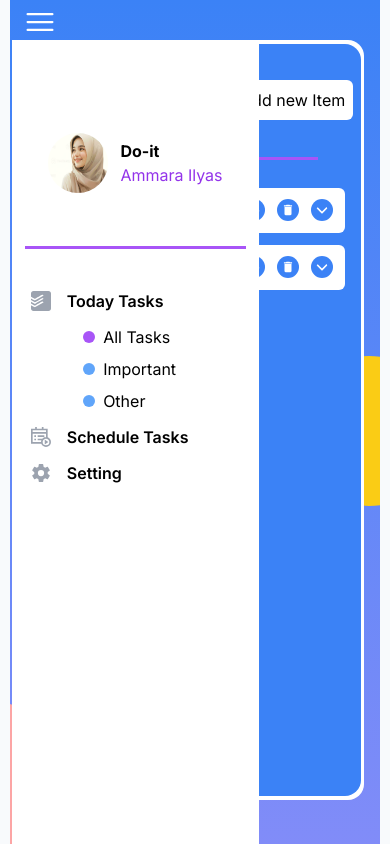
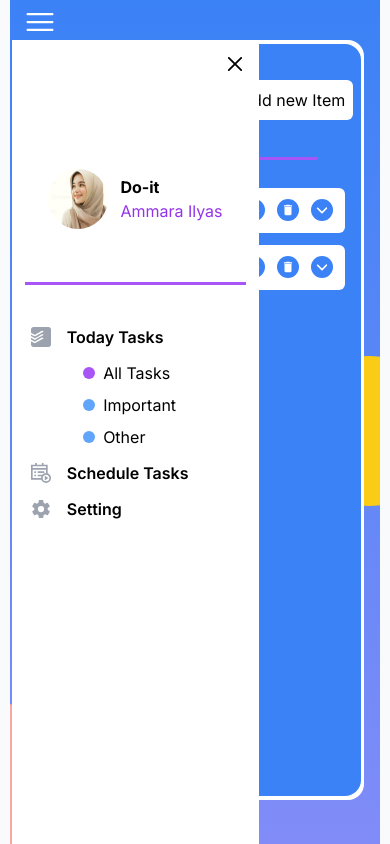
Before and after one commit to ammara-Ilyas/assign-todo-app, a Next.js app: page / in a window 390 px wide. Both pictures are taken after a click on the element 39 px from the left and 22 px from the top of the page. Built offline with nearby package versions, Linux system fonts and the light colour scheme.

Commit message:
Finally Its complate last cross functionality added

```diff
--- a/app/components/mainComponent/SecMain.tsx
+++ b/app/components/mainComponent/SecMain.tsx
@@ -20,7 +20,7 @@ const SecMain = () => {
       <div className="w-[150px] h-[150px] rounded-full z-0 bg-yellow-400 absolute bottom-[40%] -right-16 "></div>
       <div className="w-[200px] h-[200px] z-40 bg-red-300 rounded-full absolute -bottom-14 -left-32 "></div>
       <div className="w-[100px] h-[100px] z-30 bg-cyan-400 rounded-full absolute top-0 left-56 lg:left-64 md:block hidden"></div>
-      <Sidebar isOpen={isOpen} />
+      <Sidebar isOpen={isOpen} setIsOpen={setIsOpen} />
     </div>
   );
 };
--- a/app/components/mainComponent/Sidebar.tsx
+++ b/app/components/mainComponent/Sidebar.tsx
@@ -6,16 +6,25 @@ import avtar from "@/public/images/avatar .png";
 import { SiTodoist } from "react-icons/si";
 import { IoSettingsSharp } from "react-icons/io5";
 import { GrSchedulePlay } from "react-icons/gr";
+import { RxCross2 } from "react-icons/rx";
 import Button from "../widgets/Tasks";
 import Lists from "../widgets/Lists";
 interface SidebarType {
   isOpen: boolean;
+  setIsOpen: (pre: boolean) => void;
 }
-const Sidebar: React.FC<SidebarType> = ({ isOpen }) => {
+const Sidebar: React.FC<SidebarType> = ({ isOpen, setIsOpen }) => {
+  const handleCloseNav = () => {
+    setIsOpen(false);
+  };
   return (
     <div className="w-[95%] mr-4 md:mr-0 relative sm:w-[93%] h-[90%]  mt-10 lg:mr-10 rounded-2xl bg-white flex items-center  mx-auto">
       {isOpen ? (
         <div className="block md:hidden duration-700 bg-opacity-100  w-[70%] sm:w-[50%] absolute left-0 top-0 h-screen z-50  bg-white">
+          <div className=" flex justify-end mx-3 mt-3">
+            {" "}
+            <RxCross2 className="text-2xl" onClick={handleCloseNav} />
+          </div>{" "}
           <div className=" flex  gap-10 h-full w-full   mt-10  flex-col ">
             <div className=" border-b-purple-500 border-b-[3px] w-[90%] xl:w-[80%]   h-[20%] mx-auto flex justify-center gap-3 items-center">
               <Image
```
